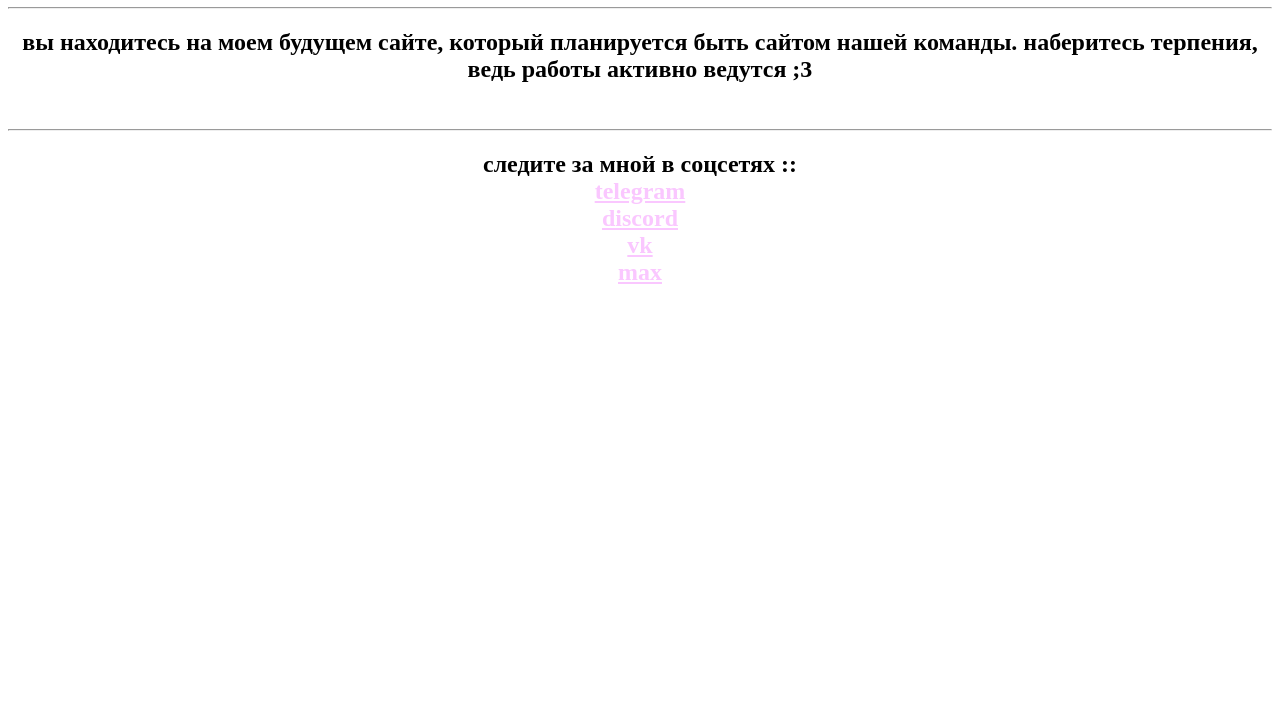
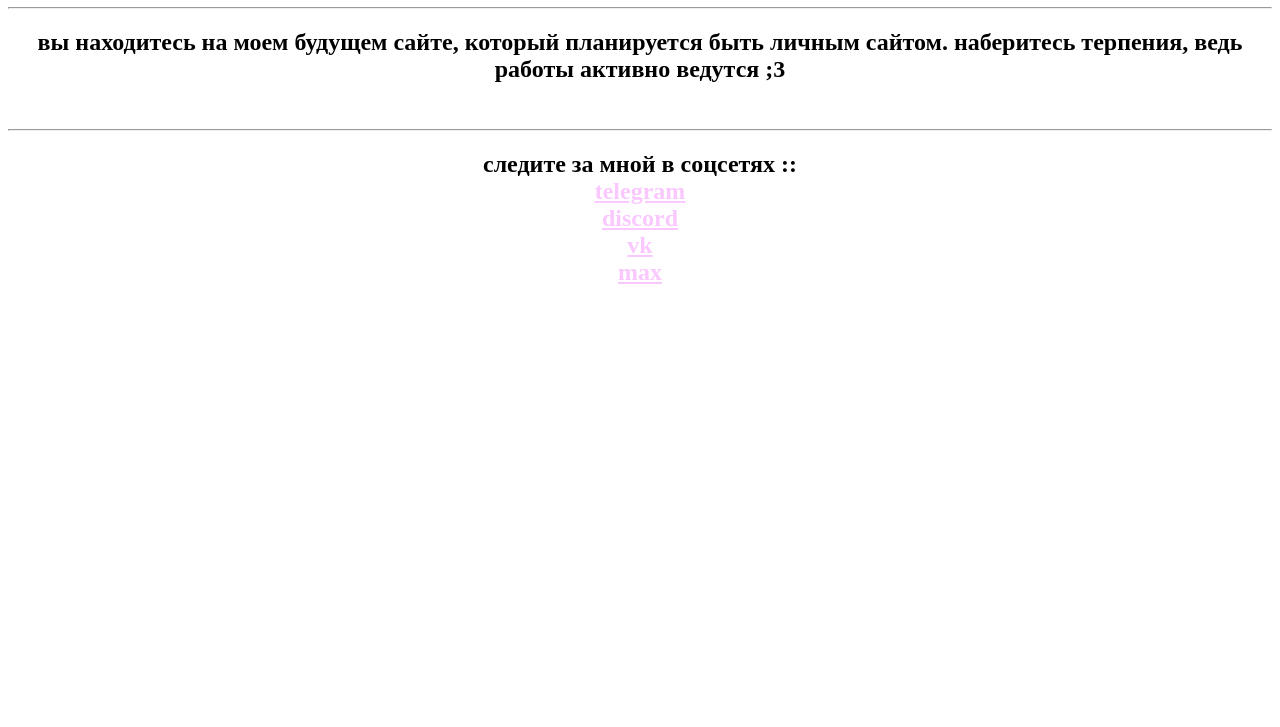
Before and after one commit to nillclassic75/nillclassic, a plain HTML site: page index.html in a window 1280 px wide. Shown: the part 73-800 px from the top of the page. Drawn offline with Linux system fonts and the light colour scheme.

Commit message:
Update index.html

```diff
--- a/index.html
+++ b/index.html
@@ -3,7 +3,7 @@
 <meta charset="UTF-8">
 <meta name="viewport" content="width=device-width, initial-scale=1.0">
 <head>
-    <title>chainsaww web</title>
+    <title>мяу :3</title>
 </head>
 <style>
     a {
@@ -18,7 +18,7 @@
     <center>
         <h1>Здравствуйте</h1>
         <hr>
-        <h2>вы находитесь на моем будущем сайте, который планируется быть сайтом нашей команды. наберитесь терпения, ведь работы активно ведутся ;3</h2>
+        <h2>вы находитесь на моем будущем сайте, который планируется быть личным сайтом. наберитесь терпения, ведь работы активно ведутся ;3</h2>
         <br><hr>
         <h2>
             следите за мной в соцсетях :: <br>
```
